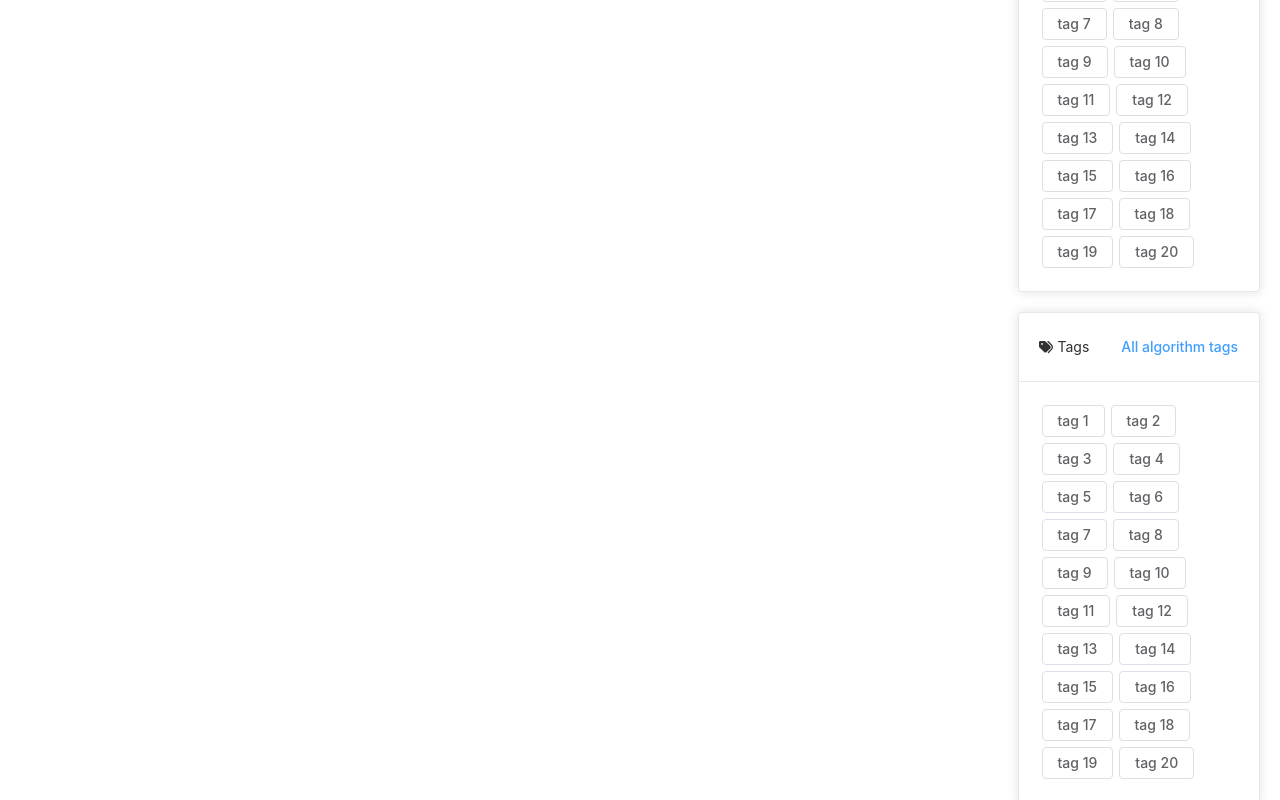
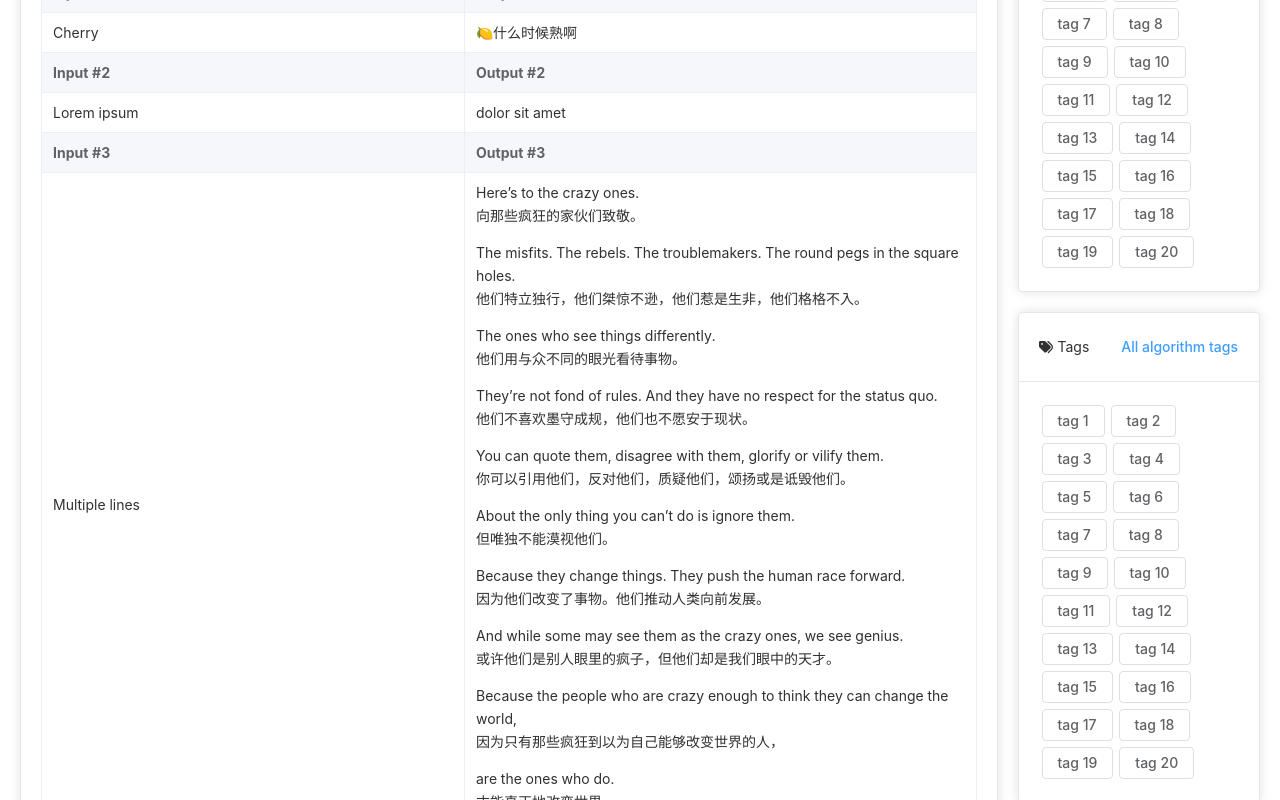
Before and after one commit to kirakiseki/DHUOJFE, a Vue app: page / in a window 1280 px wide. Shown: the part 840-1640 px from the top of the page. Built offline with nearby package versions, Linux system fonts and the light colour scheme.

Commit message:
feat: Add input/output example

```diff
--- a/src/App.vue
+++ b/src/App.vue
@@ -9,7 +9,6 @@ import Billboard from './components/sidebar/billboard.vue';
 
 
 <template>
-
   <div class="page-container">
     <el-container class="main-container">
       <el-header class="header">
@@ -17,7 +16,7 @@ import Billboard from './components/sidebar/billboard.vue';
       </el-header>
       <el-main class="main">
         <el-row :gutter="20" class="hidden-md-and-down">
-          <el-col :span="19">
+          <el-col :span="19" class="content">
             <Problem id="UVA114514" title="夜に駆ける"></Problem>
           </el-col>
           <el-col :span="5" class="sidebar">
--- a/src/assets/scss/base.scss
+++ b/src/assets/scss/base.scss
@@ -6,6 +6,10 @@
 .footer {
   height: $footer-height;
   padding: 0;
+}
+
+.content>* {
+  margin-bottom: 20px;
 }
 
 .sidebar>* {
--- a/src/components/content/problem.vue
+++ b/src/components/content/problem.vue
@@ -1,23 +1,74 @@
 <script>
 export default {
     mounted: function () {
-        let dat = `# Markdown Test \n ## test\n---\n+ Highlight test\n\`\`\`cpp\nint main(){\n return 0;\n}\n\`\`\`\n # Display math block \n $$\\left( \\sum_{k=1}^n a_k b_k \\right)^{2} \\leq\\left( \\sum_{k=1}^n a_k^2 \\right) \\left( \\sum_{k=1}^n b_k^2 \\right)$$ \n# Inline MathJax test\n expression $\\sqrt{3x-1}+(1+x)^2$ is an example of an inline equation.`;
+        let dat = `# Markdown Test \n ## test\n---\n+ Highlight test\n\`\`\`cpp\nint main(){\n return 0;\n}\n\`\`\`\n # Display math block \n $$\\left( \\sum_{k=1}^n a_k b_k \\right)^{2} \\leq\\left( \\sum_{k=1}^n a_k^2 \\right) \\left( \\sum_{k=1}^n b_k^2 \\right)$$ \n# Inline MathJax test\n expression $\\sqrt{3x-1}+(1+x)^2$ is an example of an inline equation.\n\n`;
         let result = mdParser(dat);
         this.$refs.content.innerHTML = result;
+        dat = `Here’s to the crazy ones.
+向那些疯狂的家伙们致敬。
+
+The misfits. The rebels. The troublemakers. The round pegs in the square holes.
+他们特立独行，他们桀惊不逊，他们惹是生非，他们格格不入。
+
+The ones who see things differently.
+他们用与众不同的眼光看待事物。
+
+They’re not fond of rules. And they have no respect for the status quo.
+他们不喜欢墨守成规，他们也不愿安于现状。
+
+You can quote them, disagree with them, glorify or vilify them.
+你可以引用他们，反对他们，质疑他们，颂扬或是诋毁他们。
+
+About the only thing you can’t do is ignore them.
+但唯独不能漠视他们。
+
+Because they change things. They push the human race forward.
+因为他们改变了事物。他们推动人类向前发展。
+
+And while some may see them as the crazy ones, we see genius.
+或许他们是别人眼里的疯子，但他们却是我们眼中的天才。
+
+Because the people who are crazy enough to think they can change the world,
+因为只有那些疯狂到以为自己能够改变世界的人，
+
+are the ones who do.
+才能真正地改变世界。`;
+        result = mdParser(dat);
+        this.$refs.output3.innerHTML = result;
+        dat = `![](https://img2.baidu.com/it/u=787217374,1531855528&fm=253&fmt=auto&app=138&f=JPG?w=500&h=500)`;
+        result = mdParser(dat);
+        this.$refs.input4.innerHTML = result;
         mathFind();
     },
-    watch: function(){
+    watch: function () {
         rerenderTex();
     }
 }
 </script>
 
+
 <script setup>
 import mdParser from '@/loader/mdparser'
-import {rerenderTex,mathFind} from '@/loader/math'
+import { rerenderTex, mathFind } from '@/loader/math'
+import { computed, ref } from 'vue'
+
 const props = defineProps({
     title: String,
     id: String,
+})
+
+
+
+const size = ref('')
+const blockMargin = computed(() => {
+    const marginMap = {
+        large: '32px',
+        default: '28px',
+        small: '24px',
+    }
+    return {
+        marginTop: marginMap[size.value] || marginMap.default,
+    }
 })
 </script>
 
@@ -28,8 +79,20 @@ const props = defineProps({
                 <span class="title">{{ id + " " + title }}</span>
             </div>
         </template>
+        <el-button type="danger" @click="rerenderTex">[Debug] Rerender all expressions</el-button>
         <div ref="content"></div>
-        <el-button type="danger" @click="rerenderTex"> [Debug] Rerender all expressions</el-button>
+        <el-descriptions class="examples" title="Example" direction="vertical" :column="2" :size="large" border>
+            <el-descriptions-item label="Input #1">Cherry</el-descriptions-item>
+            <el-descriptions-item label="Output #1">🍋什么时候熟啊</el-descriptions-item>
+            <el-descriptions-item label="Input #2">Lorem ipsum</el-descriptions-item>
+            <el-descriptions-item label="Output #2">dolor sit amet</el-descriptions-item>
+            <el-descriptions-item label="Input #3">Multiple lines</el-descriptions-item>
+            <el-descriptions-item label="Output #3">
+                <div ref="output3"></div>
+            </el-descriptions-item>
+            <el-descriptions-item label="Input #4"><div ref="input4"></div></el-descriptions-item>
+            <el-descriptions-item label="Output #2">114514</el-descriptions-item>
+        </el-descriptions>
     </el-card>
 </template>
 
@@ -57,4 +120,8 @@ const props = defineProps({
     font-size: 1.5rem;
     font-weight: bold;
 }
+
+.examples {
+    padding-top: 3rem;
+}
 </style>
--- a/src/components/main.vue
+++ b/src/components/main.vue
@@ -3,7 +3,7 @@
         <template #header>
             <div class="card-header">
                 <span>{{ title }}</span>
-                <el-button class="button" type="text">Emmm... It's just a blank placeholder</el-button>
+                <el-button class="button" type="text"></el-button>
             </div>
         </template>
         <div v-for="o in 14" :key="o" class="text item">{{ 'List item ' + o }}</div>
```
